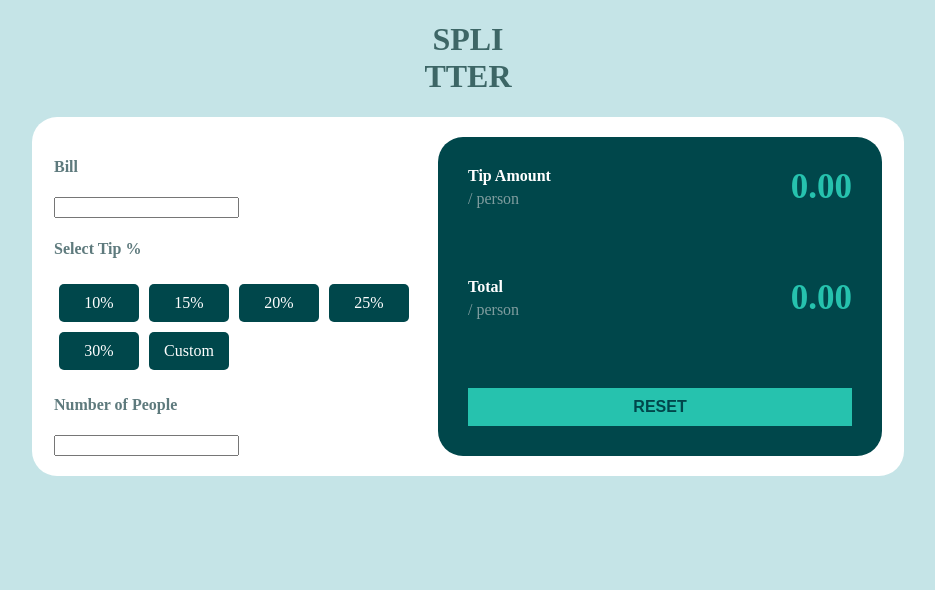
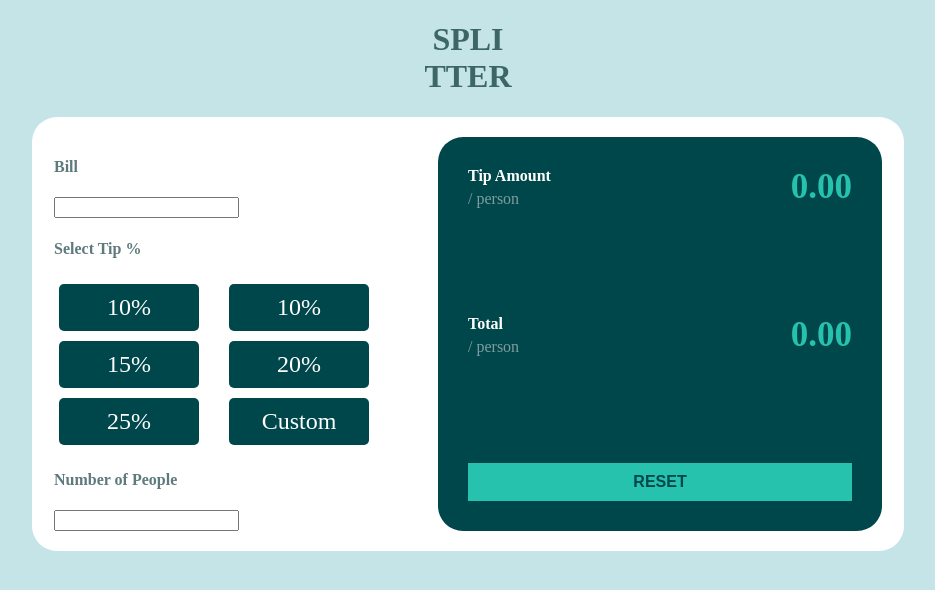
Before and after one commit to CarlaCarrasco/tip-calculator-app, a plain HTML site: page index.html in a window 1280 px wide. Shown: the whole page, without its empty margins (172-1107 px from the left). Drawn offline with Linux system fonts and the light colour scheme.

Commit message:
adjusted percentage boxes (flex)

```diff
--- a/index.html
+++ b/index.html
@@ -27,12 +27,14 @@
       <input />
       <h4>Select Tip %</h4>
       <div class="flex-percent">
-        <div>10%</div>
-        <div>15%</div>
-        <div>20%</div>
-        <div>25%</div>
-        <div>30%</div>
-        <div>Custom</div>
+        <div>
+          <span>10%</span>
+        </div>
+        <div><span>10%</span></div>
+        <div><span>15%</span></div>
+        <div><span>20%</span></div>
+        <div><span>25%</span></div>
+        <div><span>Custom</span></div>
       </div>
       <h4>Number of People</h4>
       <input />
--- a/style.css
+++ b/style.css
@@ -29,17 +29,20 @@ h1 {
 .flex-percent {
     display: flex;
     flex-wrap: wrap;
+    justify-content: space-between;
+    width: 25vw;
 }
 
 .flex-percent > div {
     flex: 1 0 33%;
-    max-width: 60px;
-    padding: 10px;
+    max-width: 80px;
+    padding: 10px 30px;
     background: #00474B;
     margin: 5px;
     text-align: center;
     color: #FFF;
     border-radius: 5px;
+    font-size: 24px;
 }
 .col-two {
     display: flex;
```
